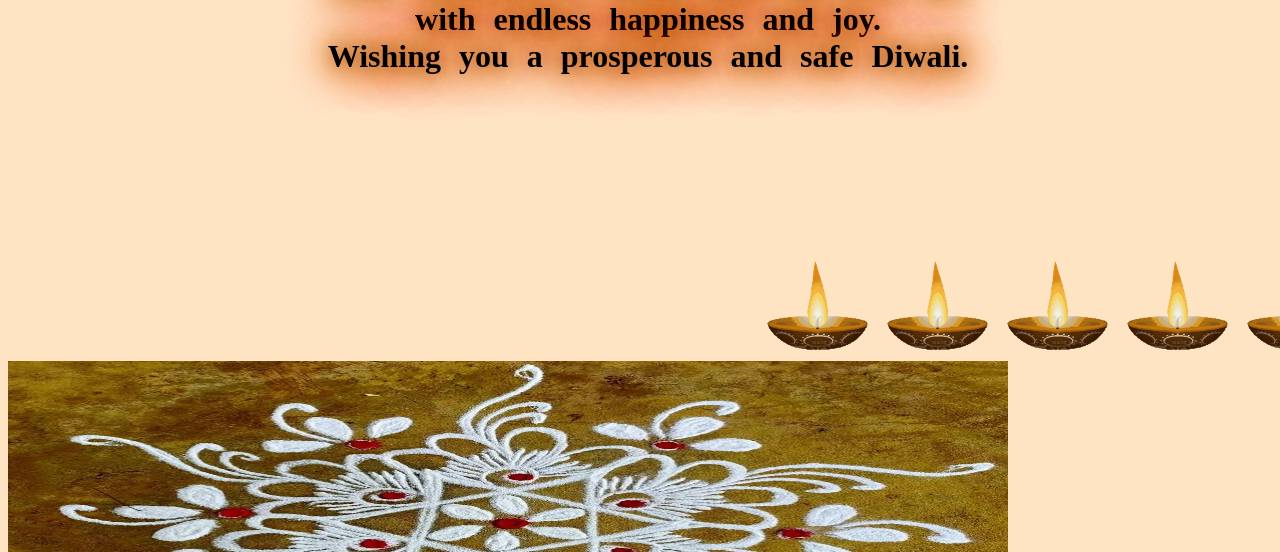
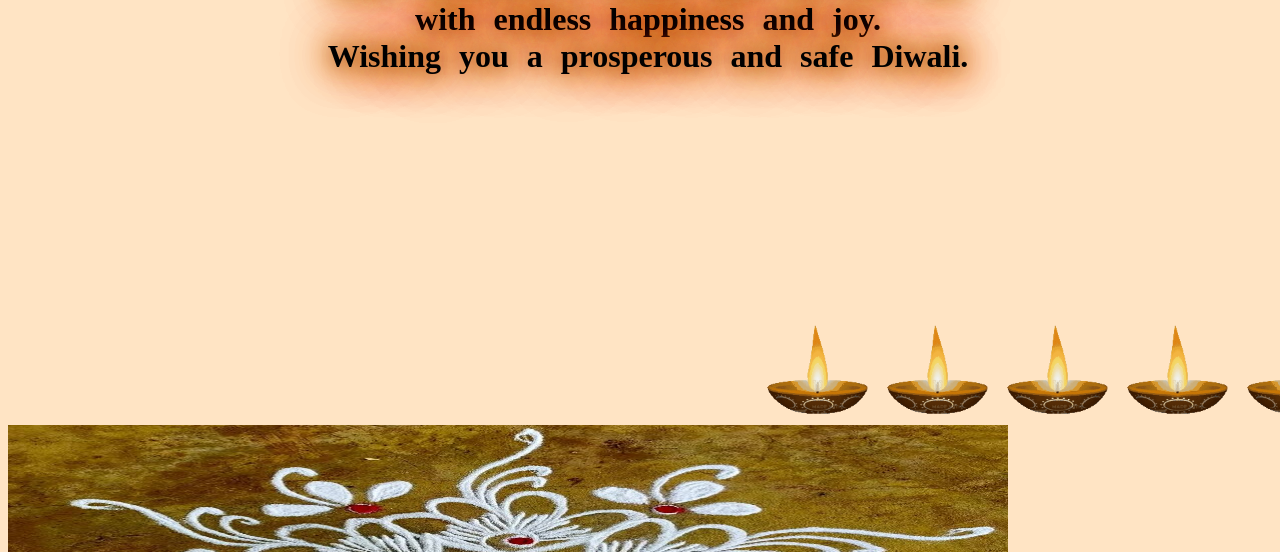
Before and after one commit to SushmaAshishWaghmare/Diwali_Audio_14-oct2022, a plain HTML site: page index.html in a window 1280 px wide. Shown: the part 248-800 px from the top of the page. Drawn offline with Linux system fonts and the light colour scheme; files whose address does not match are found by name.

Commit message:
Update style.css

```diff
--- a/style.css
+++ b/style.css
@@ -4,16 +4,18 @@
     box-sizing: border-box;
 }
 
+
 body{
 height: 100vh;
 width: 100%;
 background-image: url("");
 background-repeat: no-repeat;
-background-position:fixed ;
+background-position:fixed;
 background-attachment:scroll;
 background-color: bisque;
-background-size:100% 100%;
+background-size:cover;
 overflow: hidden;
+
 }
 
 .main container{
@@ -89,9 +91,10 @@ h1{
     }
 
     h2 {
-        text-align: center;
+    text-align: center;
     word-spacing: 10px;
     font-size: 2em;
+    margin-bottom: 90px;
     font-weight: 600;
      animation: spanimation 1s ease-in-out infinite;
     }
@@ -181,6 +184,7 @@ from {left: 0px;}
 to {left:1500px;}
 }
 
+
     @keyframes spanimation {
         from {
             text-shadow: 0px 0px 50px rgb(165, 62, 22), 0px 0px 20px rgb(165, 62, 22),
```
